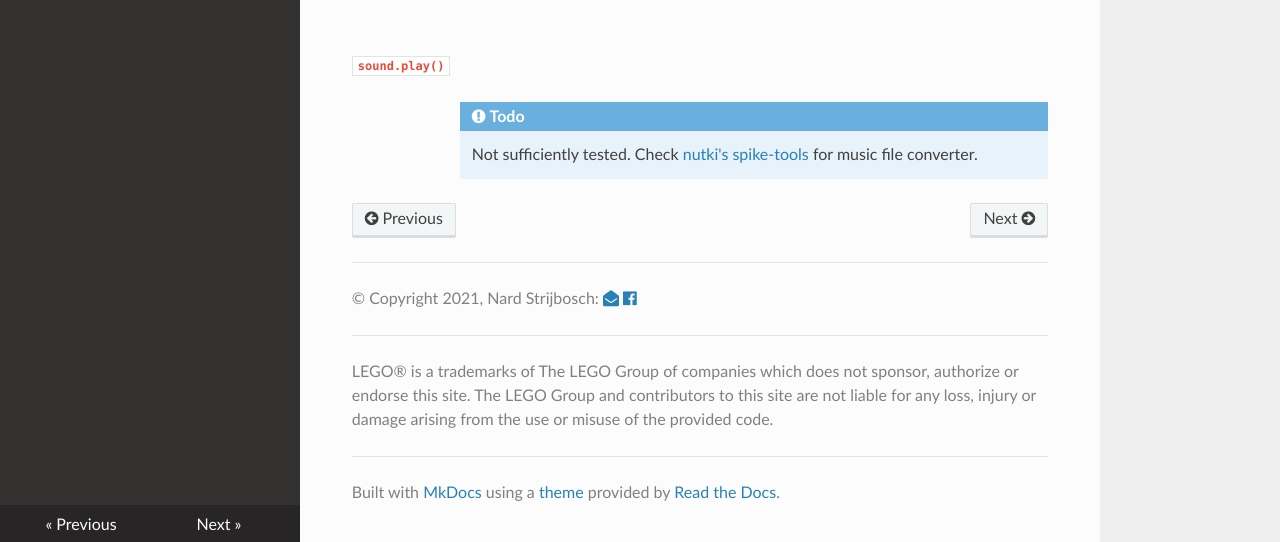
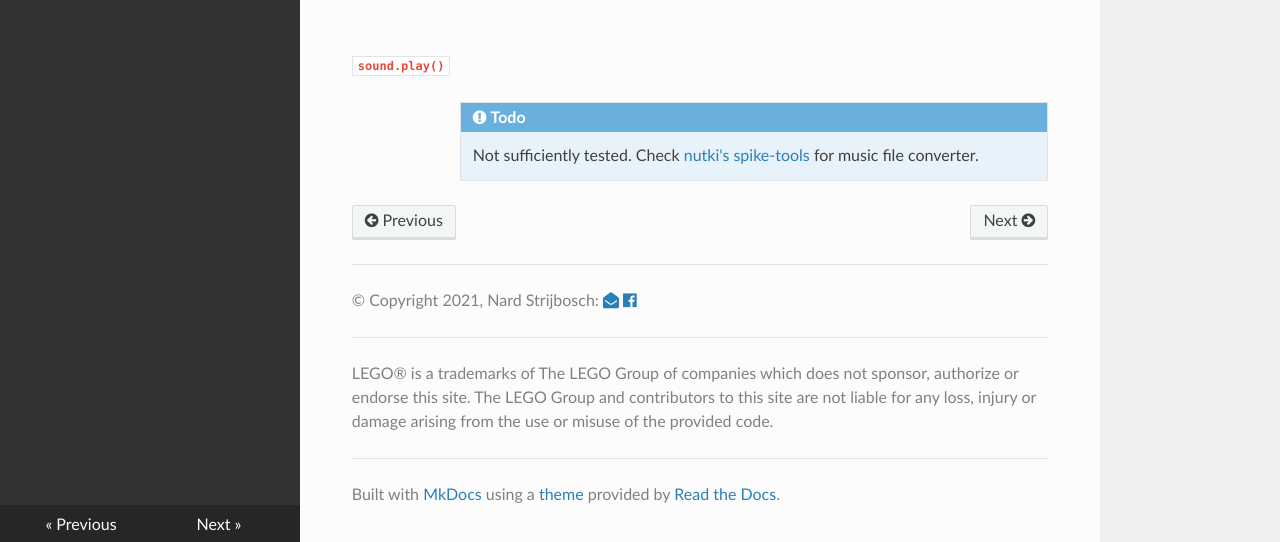
Before and after one commit to NStrijbosch/hub-module-notes, an MkDocs documentation site: the page built from docs/sound.md, in a window 1280 px wide and 1400 px high, scrolled down 5 px. Shown: the part 855-1397 px from the top of the window. Built offline with MkDocs 1.6.1, drawn with Linux system fonts in a browser that asks for light colours; nearby versions of some CDN libraries.

Commit message:
Update custom.css

```diff
--- a/docs/custom.css
+++ b/docs/custom.css
@@ -34,7 +34,7 @@ span.shell_output {
 
 code {    background: #e7f2fa;    color: #2980B9;  font-weight: bold;  border-top: solid 3px #6ab0de; margin: 6px 0; padding: 6px;}
 .note, .warning, .todo, .danger, .info {margin-left: 108px;}
-.todo {background:#e7f2fa}
+.todo {border: solid 1px #e1e4e5;}
 h1 {font-size: 150%;}
 h2 {font-size: 10%; visibility:hidden;}
 h3 {font-size: 100%}
```
